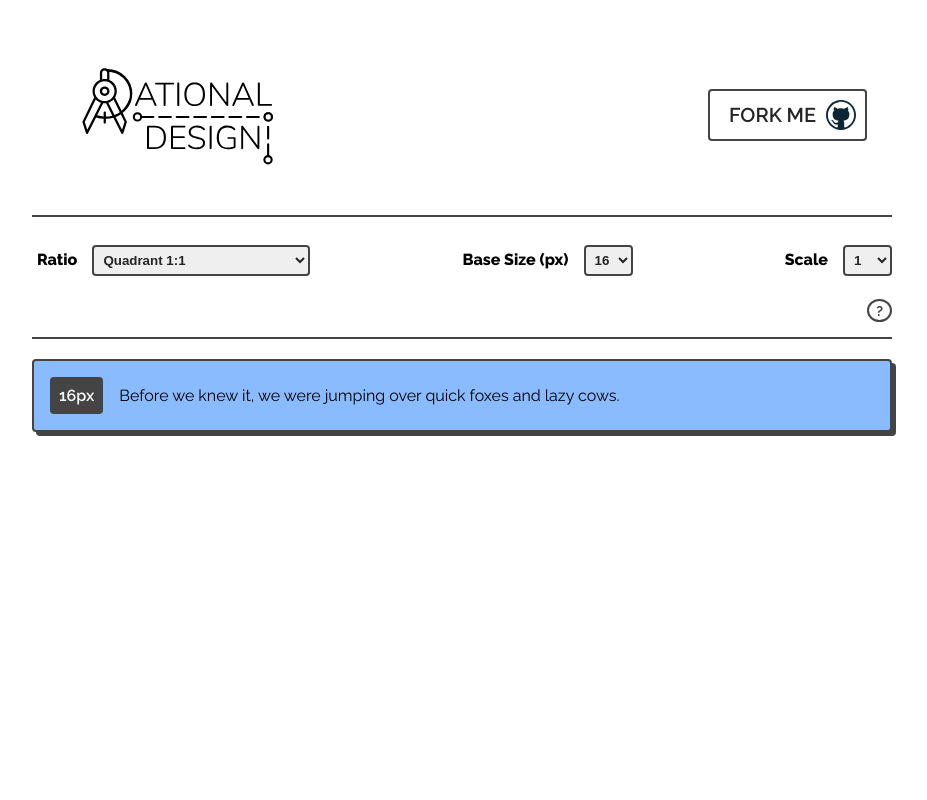
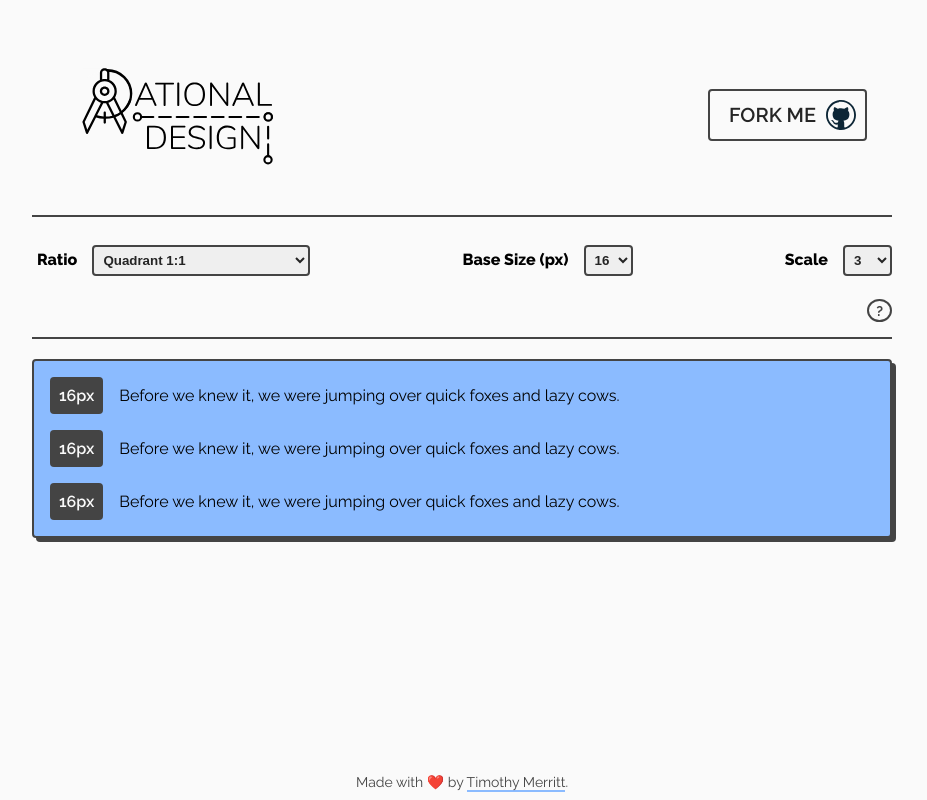
Before and after one commit to timmybytes/rational-design, a React (Create React App) app: page / in a window 1280 px wide. Shown: the whole page, without its empty margins (178-1105 px from the left). Built offline with nearby package versions, Linux system fonts and the light colour scheme.

Commit message:
(factor): Add footer & recolored logo, styling fixes

```diff
--- a/src/App.js
+++ b/src/App.js
@@ -1,6 +1,7 @@
 import React from 'react';
 import Header from './components/Header';
 import SettingsPane from './components/SettingsPane';
+import Footer from './components/Footer';
 
 function App() {
   return (
@@ -10,6 +11,7 @@ function App() {
         <SettingsPane />
         {/* TODO: <Examples /> with Context state */}
       </main>
+      <Footer />
     </>
   );
 }
--- /dev/null
+++ b/src/components/Footer.jsx
@@ -0,0 +1,32 @@
+import React from 'react';
+
+const Footer = () => {
+  return (
+    <footer
+      className='footer'
+      // style={{
+      //   position: 'absolute',
+      //   bottom: '0',
+      //   width: '100%',
+      //   margin: '0 auto',
+      //   height: '2.5rem',
+      //   textAlign: 'center',
+      // }}
+    >
+      Made with{' '}
+      <span role='img' aria-label='heart'>
+        ❤️
+      </span>{' '}
+      by{' '}
+      <a className='footer__link' href='https://timmybytes.com'>
+        <span>Timothy Merritt</span>
+      </a>
+      .{' '}
+      {() => {
+        new Date().getFullYear();
+      }}
+    </footer>
+  );
+};
+
+export default Footer;
--- a/src/components/Header.jsx
+++ b/src/components/Header.jsx
@@ -1,5 +1,5 @@
 import React from 'react';
-import logo from '../assets/rational-design-logo-card.svg';
+import logo from '../assets/rational-design-logo.svg';
 import githubLogo from '../assets/github-logo-icon.svg';
 
 const Header = () => {
--- a/src/components/SettingsPane.jsx
+++ b/src/components/SettingsPane.jsx
@@ -4,9 +4,13 @@ import InfoPane from './InfoPane';
 import Examples from './Examples';
 
 const SettingsPane = () => {
-  const [currentRatio, setCurrentRatio] = useState(ratios[1][0]);
+  const [currentRatio, setCurrentRatio] = useState(ratios[3][0]);
   const [currentBaseSize, setCurrentBaseSize] = useState(16);
-  const [currentScale, setCurrentScale] = useState([currentBaseSize]);
+  const [currentScale, setCurrentScale] = useState([
+    currentBaseSize,
+    currentBaseSize,
+    currentBaseSize,
+  ]);
   const ratioRef = useRef(currentRatio);
   const sizeRef = useRef(currentBaseSize);
   const scaleRef = useRef(currentScale);
@@ -14,6 +18,13 @@ const SettingsPane = () => {
   const START = 1,
     END = 100;
   const sizes = Array.from({ length: END - START }, (x, i) => i + START);
+
+  let finalSettings = () => {
+    console.log(ratioRef.current);
+    console.log(sizeRef.current);
+    console.log(scaleRef.current);
+    <p>words</p>;
+  };
 
   const handleRatioChange = e => {
     setCurrentRatio(+e.target.value);
@@ -88,6 +99,7 @@ const SettingsPane = () => {
           <select
             className='settings__scale-input'
             name='scale'
+            defaultValue={currentScale.length}
             onChange={e => {
               handleScaleChange(e);
             }}>
@@ -96,6 +108,11 @@ const SettingsPane = () => {
             ))}
           </select>
         </div>
+        {/* TODO: Add copy function */}
+        {/* <div>
+          <button onClick={finalSettings}>Click</button>
+          <pre>// Rational sizes --size-1: ratioRef</pre>
+        </div> */}
       </form>
       <InfoPane />
       <Examples currentScale={currentScale} />
--- a/src/scss/_examples.scss
+++ b/src/scss/_examples.scss
@@ -8,7 +8,7 @@
   justify-content: stretch;
   align-items: center;
   gap: 1em;
-  margin-top: 20px;
+  margin: 20px 0;
   padding: 1em;
   overflow-x: scroll;
   &__labels {
--- /dev/null
+++ b/src/scss/_footer.scss
@@ -0,0 +1,29 @@
+footer {
+  background: $color-light;
+  bottom: 0;
+  color: $color-dark;
+  font-size: 14px;
+  left: 0;
+  margin: 0 auto;
+  padding: 10px 0;
+  position: fixed;
+  text-align: center;
+  width: 100%;
+  @media screen and (max-width: 850px) {
+    font-size: 10px;
+  }
+  a {
+    color: $color-dark;
+    border-bottom: 2px solid $color-blue;
+    text-decoration: none;
+    span:hover {
+      color: $color-dark;
+      border-radius: 4px;
+      border: 2px solid $color-dark;
+      background: $color-blue;
+      box-shadow: 2px 2px 0 $color-dark;
+      padding: 5px;
+      transition: 0.3s;
+    }
+  }
+}
--- a/src/scss/index.scss
+++ b/src/scss/index.scss
@@ -4,10 +4,12 @@
 @import './info-pane';
 @import './settings';
 @import './examples';
+@import './footer';
 @import './color-cards';
 @import './resets';
 
 body {
+  background: $color-light;
   font-family: 'Raleway', -apple-system, BlinkMacSystemFont, 'Segoe UI', Roboto, Oxygen, Ubuntu,
     Cantarell, 'Open Sans', 'Helvetica Neue', sans-serif;
   padding: 20px;
```
Also changed, not shown: src/assets/rational-design-logo.svg (added).
